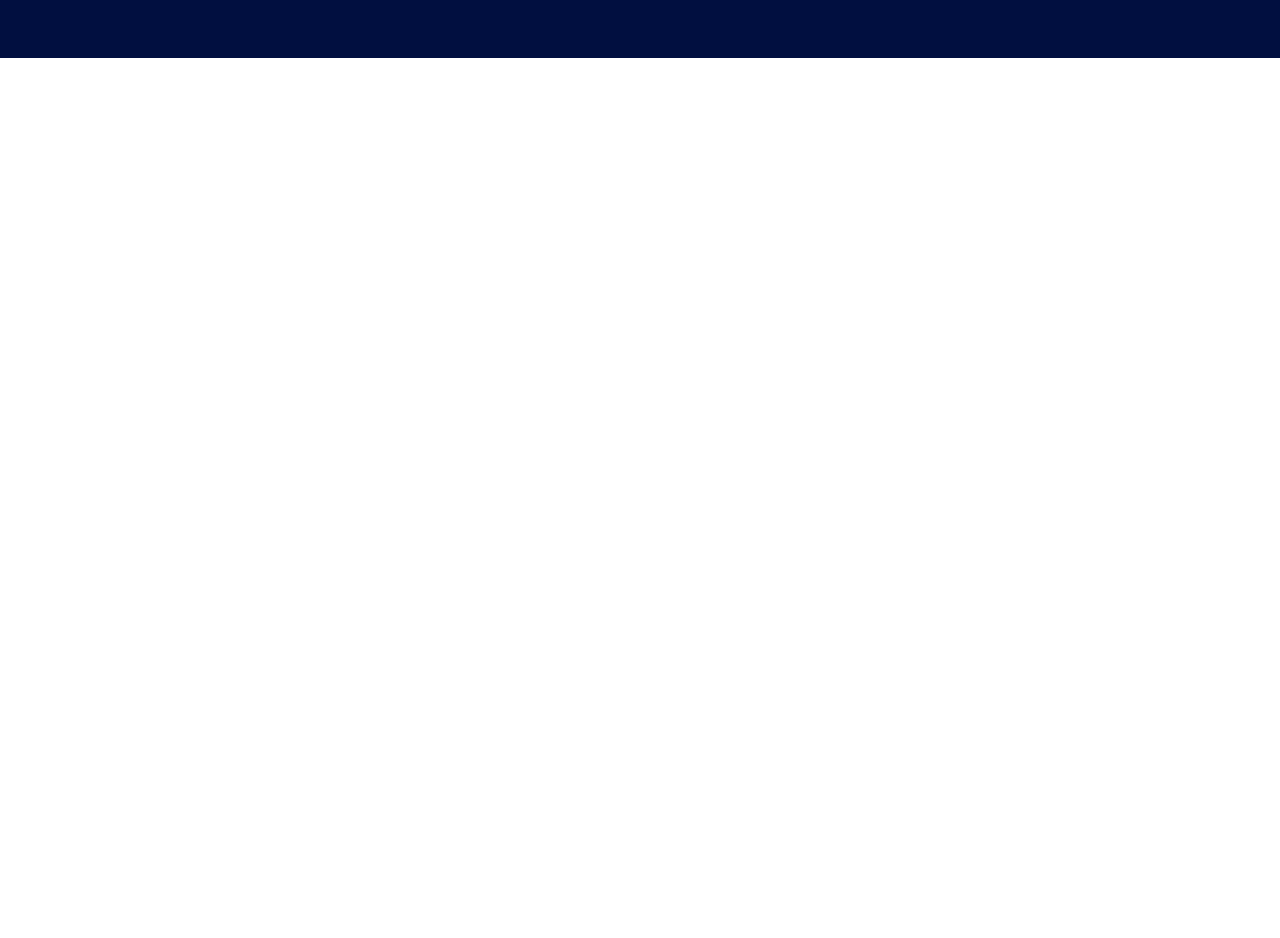
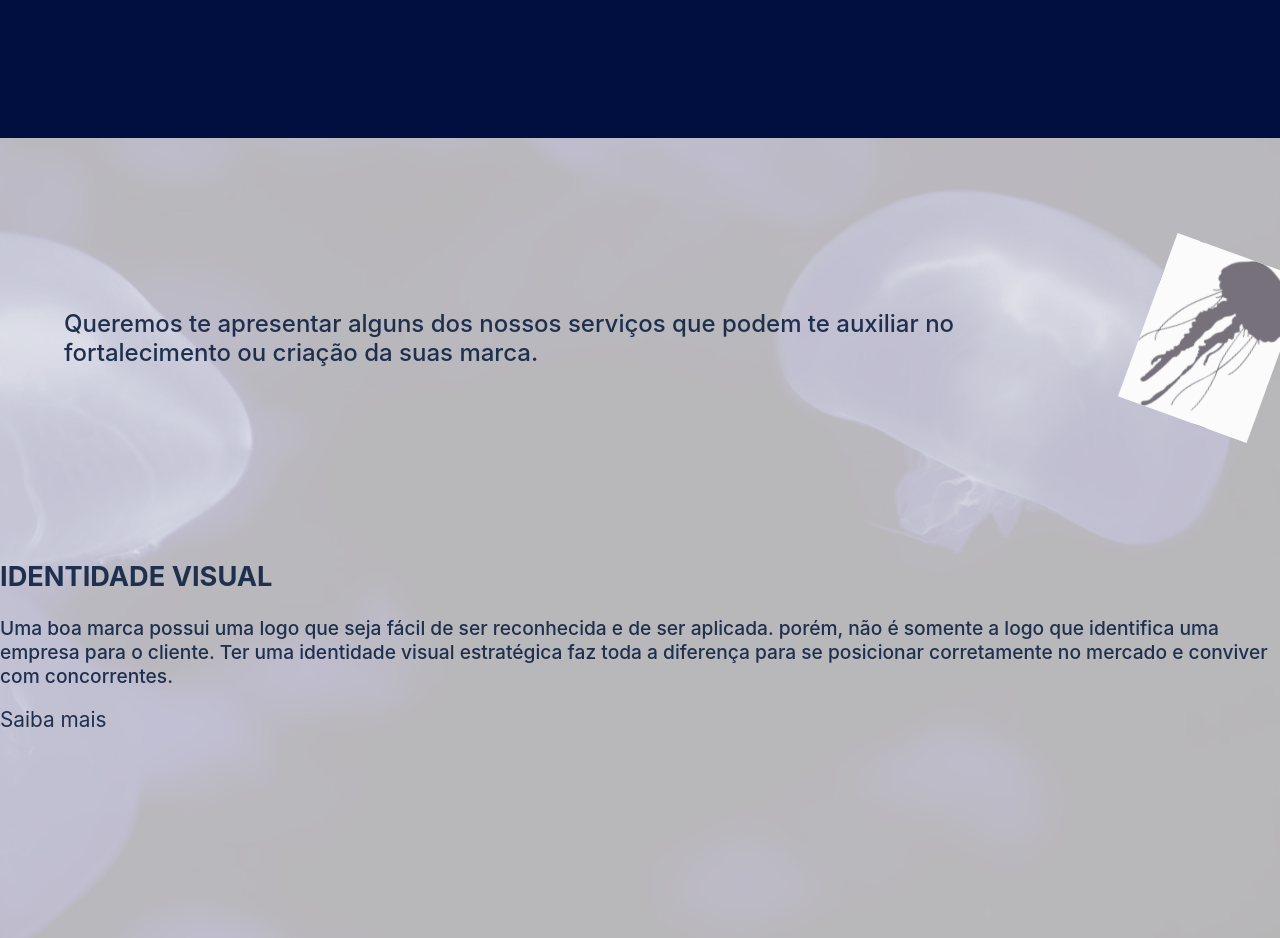
Before and after one commit to wiliansSilva/Aguiva_web_site, a React (Create React App) app in the folder aguiva_official/: page / in a window 1280 px wide. Shown: the part 1200-2138 px from the top of the page. Before the commit the page ends 1258 px from the top, so only its background shows below. Built offline with nearby package versions, Linux system fonts and the light colour scheme.

Commit message:
visual id in process

```diff
--- a/aguiva_official/src/App.js
+++ b/aguiva_official/src/App.js
@@ -2,6 +2,7 @@ import GlobalStyle from "./assets/styles/globalStyle";
 import NavBar from "./components/NavBar/NavBar";
 import Header from "./components/Header/Header.js";
 import Question from "./components/Question/Question";
+import VisualId from "./components/VisualId/VisualId";
 
 function App() {
   return (
@@ -10,6 +11,7 @@ function App() {
       <NavBar />
       <Header />
       <Question />
+      <VisualId />
     </div>
   );
 }
--- a/aguiva_official/src/assets/styles/globalStyle.js
+++ b/aguiva_official/src/assets/styles/globalStyle.js
@@ -1,7 +1,7 @@
 import { createGlobalStyle } from 'styled-components';
 
 const GlobalStyle = createGlobalStyle`
-  @import url("https://fonts.googleapis.com/css2?family=Inter:wght@400;700&display=swap");
+  @import url("https://fonts.googleapis.com/css2?family=Inter:wght@400;500;700;800&display=swap");
 
   body {
     padding: 0;
--- a/aguiva_official/src/components/Header/header.js
+++ b/aguiva_official/src/components/Header/header.js
@@ -1,16 +1,13 @@
 import React from 'react'
 import styled from "styled-components";
-// import NavBar from '../NavBar/NavBar';
 
 import backgroundWave from '../../assets/images/wave.svg';
 
 function Header() {
   return (
-    <div>
-      <Wrapper>
-        <Title>MERGULHE NO SEU <br/> NEGÓCIO, FAÇA-O <br /> CRESCER.</Title>
-      </Wrapper>
-    </div>
+    <Wrapper>
+      <Title>MERGULHE NO SEU <br/> NEGÓCIO, FAÇA-O <br /> CRESCER.</Title>
+    </Wrapper>
   )
 }
 
--- /dev/null
+++ b/aguiva_official/src/components/LearnMore/LearnMore.js
@@ -0,0 +1,35 @@
+import React from 'react'
+import styled from 'styled-components';
+
+function LearnMore(props) {
+  return (
+    <Wrapper color={props.color}>
+      <Title>{props.title}</Title>
+      <Description>
+        {props.description}
+      </Description>
+      <Link>Saiba mais</Link>
+    </Wrapper>
+  )
+}
+
+const Wrapper = styled.div`
+  color: ${props => props.color};
+`;
+
+const Title = styled.h2`
+  font-size: 1.7rem;
+  font-weight: bold;
+  text-transform: uppercase;
+`;
+
+const Description = styled.p`
+  font-size: 1.2rem;
+  font-weight: 500;
+`;
+
+const Link = styled.a`
+  font-size: 1.3rem;
+`;
+
+export default LearnMore;
--- a/aguiva_official/src/components/NavBar/NavBar.js
+++ b/aguiva_official/src/components/NavBar/NavBar.js
@@ -5,7 +5,6 @@ import logoImg from '../../assets/images/aguiva_tipography.svg';
 
 function NavBar() {
   return (
-    <div>
     <Wrapper>
       {/* <Logo /> */}
       <img src={logoImg} alt="Aguiva" width="150px" />
@@ -14,7 +13,7 @@ function NavBar() {
         <h1>Burger</h1>
       </Burger> */}
     </Wrapper>
-    </div>
+
   )
 };
 
--- a/aguiva_official/src/components/Question/Question.js
+++ b/aguiva_official/src/components/Question/Question.js
@@ -18,7 +18,7 @@ function Question() {
 }
 
 const Background = styled.div`
-  height: 60vh;
+  height: 70vh;
   background-color: #010f40;
   overflow: hidden;
 
--- /dev/null
+++ b/aguiva_official/src/components/VisualId/VisualId.js
@@ -0,0 +1,82 @@
+import React from 'react'
+import styled from 'styled-components';
+import LearnMore from '../LearnMore/LearnMore';
+
+import BackgroundJellyfish from '../../assets/images/Background-Design.svg';
+import JellyfishGray from '../../assets/images/aguaviva-design.svg';
+
+function VisualId() {
+  return (
+    <Background>
+      <Main>
+        <Paragraph>
+          Queremos te apresentar alguns dos nossos serviços
+          que podem te auxiliar no fortalecimento ou criação
+          da suas marca.
+        </Paragraph>
+        <JellyfishImg />
+      </Main>
+      <Container>
+        <LearnMore
+          color="#1e304e"
+          title="Identidade Visual"
+          description="Uma boa marca possui uma logo que seja fácil de ser reconhecida
+          e de ser aplicada. porém, não é somente a logo que identifica uma
+          empresa para o cliente. Ter uma identidade visual estratégica faz
+          toda a diferença para se posicionar corretamente no mercado e conviver com concorrentes."
+        />
+        <Partners />
+      </Container>
+    </Background>
+  )
+}
+
+const Background = styled.div`
+  width: 100%;
+  height: 100vh;
+  background-image: url(${BackgroundJellyfish});
+  overflow: hidden;
+  background-repeat: no-repeat;
+  background-size: cover;
+
+`;
+
+const Main = styled.main`
+  height: 50vh;
+  display: flex;
+  /* /* flex-direction: column; */
+  flex: 1;
+  align-items: center;
+  justify-content: center;
+
+`;
+
+const Paragraph = styled.p`
+  font-size: 1.5rem;
+  font-weight: 500;
+  color: #1e304e;
+
+  padding-left: 4rem;
+`;
+
+const JellyfishImg = styled.div`
+  width: 210px;
+  height: 210px;
+  position: relative;
+  right: 0px;
+
+  background-image: url(${JellyfishGray});
+  background-size: cover;
+`;
+
+const Container = styled.div`
+  display: flex;
+  flex-direction: row;
+  flex: 1;
+`;
+
+const Partners = styled.div`
+
+`;
+
+export default VisualId;
```
Lines whose indentation alone changed are shown as unchanged.
